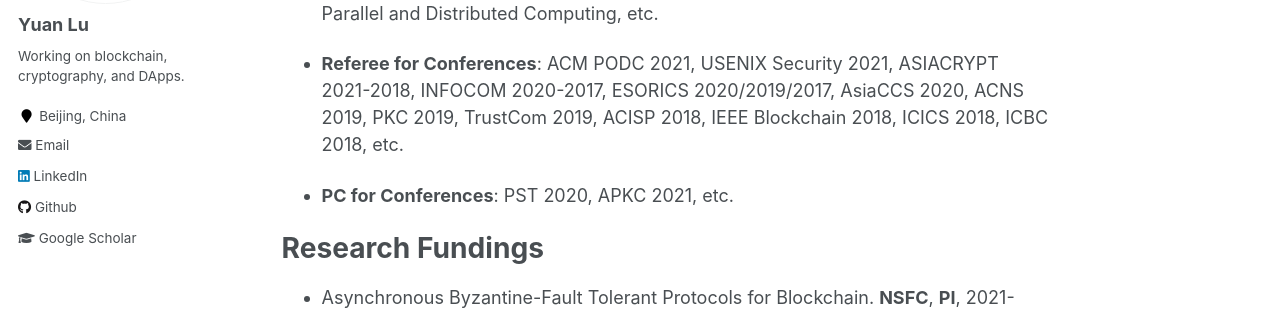
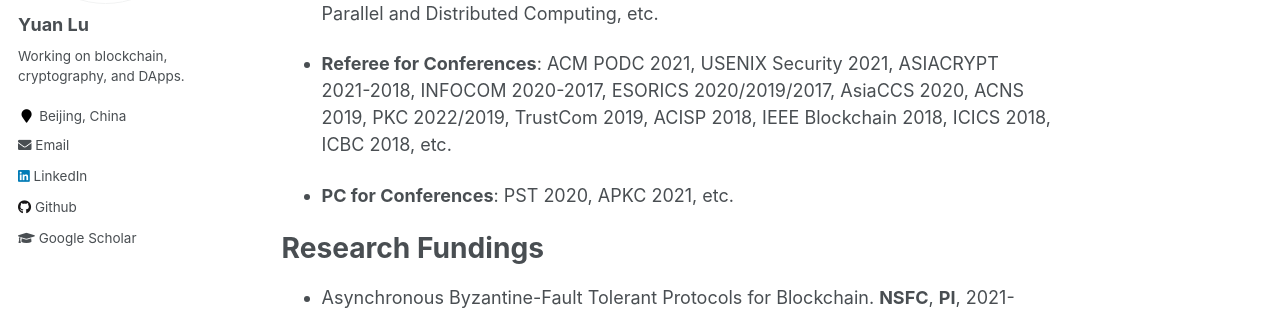
Before and after one commit to yylluu/yylluu.github.io, a Jekyll site: the page built from _pages/about.md, in a window 1280 px wide and 900 px high, scrolled down 1131 px. Shown: the part 207-517 px from the top of the window. Built offline with Jekyll 4.4.1, drawn with Linux system fonts in a browser that asks for light colours.

Commit message:
Update about.md

```diff
--- a/_pages/about.md
+++ b/_pages/about.md
@@ -54,7 +54,7 @@
 
 - **Referee for Journals**: Distributed Computing, IEEE TIFS, IEEE TDSC, IEEE/ACM ToN, IEEE TMC, IEEE TVT, ACM Computing Surveys, IET Information Security, Journal of Parallel and Distributed Computing, etc.
 
-- **Referee for Conferences**: ACM PODC 2021, USENIX Security 2021, ASIACRYPT 2021-2018, INFOCOM 2020-2017, ESORICS 2020/2019/2017, AsiaCCS 2020, ACNS 2019, PKC 2019, TrustCom 2019, ACISP 2018, IEEE Blockchain 2018, ICICS 2018, ICBC 2018, etc.
+- **Referee for Conferences**: ACM PODC 2021, USENIX Security 2021, ASIACRYPT 2021-2018, INFOCOM 2020-2017, ESORICS 2020/2019/2017, AsiaCCS 2020, ACNS 2019, PKC 2022/2019, TrustCom 2019, ACISP 2018, IEEE Blockchain 2018, ICICS 2018, ICBC 2018, etc.
 
 - **PC for Conferences**: PST 2020, APKC 2021, etc.
 
```
